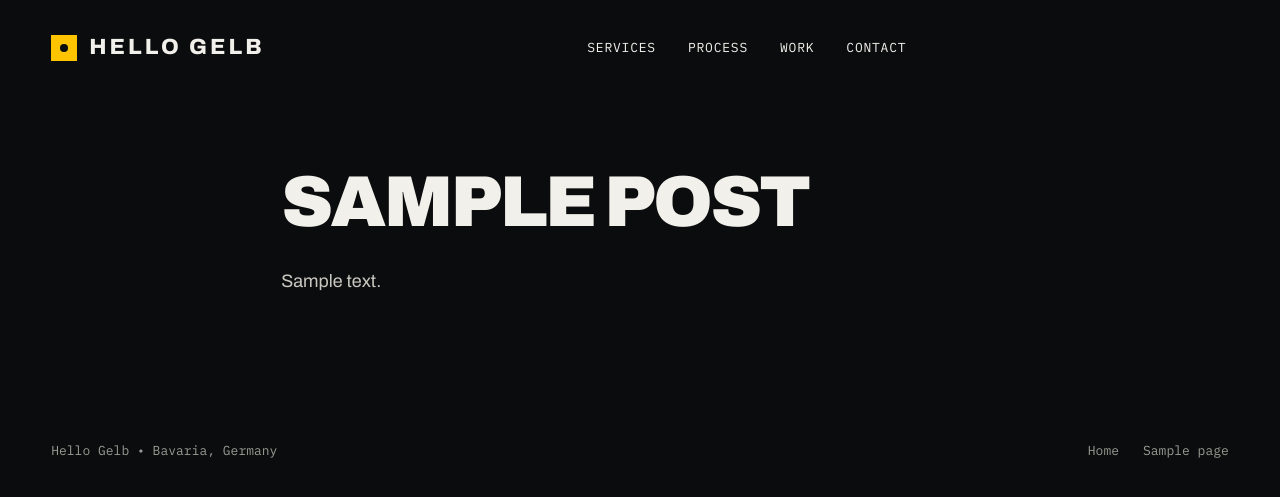
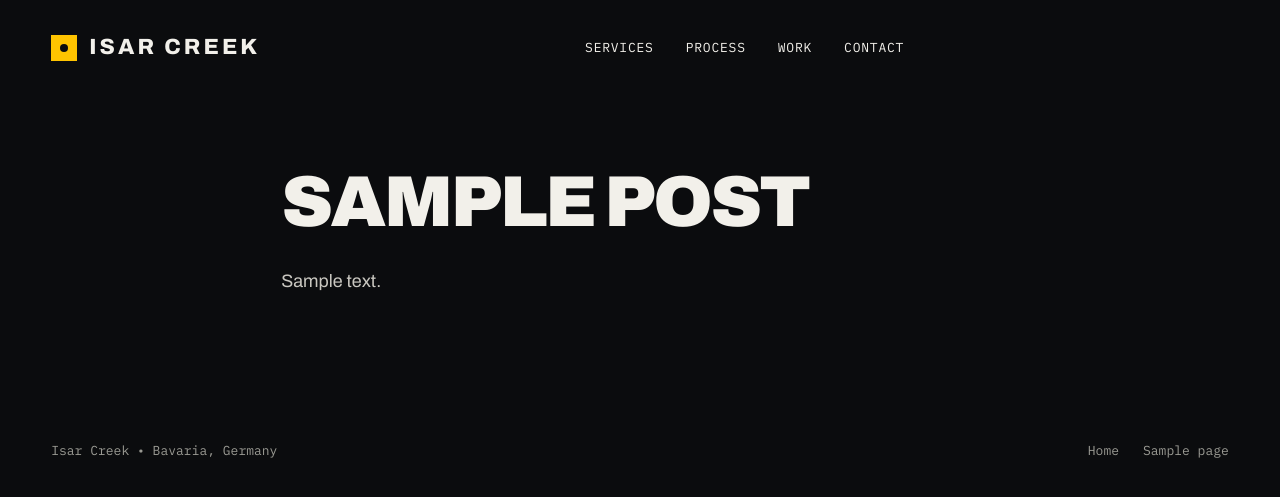
Before and after one commit to mynvan/dubai-web-agency, a WordPress theme: template page.php in a window 1280 px wide. Shown: the top 497 px of the page. Run offline with PHP 8.4 and a stand-in for WordPress, Linux system fonts and the light colour scheme; the site name, menu and one post (Sample post) are stand-ins, and other content is empty.

Commit message:
Marke von Hello Gelb auf Isar Creek umgestellt (Theme-Ordner und Text-Domain bleiben hellogelb)

```diff
--- a/assets/css/main.css
+++ b/assets/css/main.css
@@ -1,4 +1,4 @@
-/* Hello Gelb — main styles. No build step. */
+/* Isar Creek — main styles. No build step. */
 
 @font-face {
 	font-family: "Archivo";
--- a/functions.php
+++ b/functions.php
@@ -1,6 +1,6 @@
 <?php
 /**
- * Hello Gelb theme bootstrap.
+ * Isar Creek theme bootstrap.
  */
 
 if ( ! defined( 'ABSPATH' ) ) {
--- a/inc/config.php
+++ b/inc/config.php
@@ -7,9 +7,9 @@ if ( ! defined( 'ABSPATH' ) ) {
 	exit;
 }
 
-// Brand name shown in logo, hero and footer. Pending final decision.
+// Brand name shown in logo, hero and footer.
 if ( ! defined( 'HG_BRAND' ) ) {
-	define( 'HG_BRAND', 'Hello Gelb' );
+	define( 'HG_BRAND', 'Isar Creek' );
 }
 
 // Public contact e-mail. Leave empty until it exists; it is then not shown.
--- a/inc/i18n.php
+++ b/inc/i18n.php
@@ -147,7 +147,7 @@ add_action( 'init', function () {
 		return;
 	}
 	foreach ( hg_strings() as $key => [ $en ] ) {
-		pll_register_string( $key, $en, 'Hello Gelb', strlen( $en ) > 70 );
+		pll_register_string( $key, $en, 'Isar Creek', strlen( $en ) > 70 );
 	}
 } );
 
--- a/inc/strings-pages.php
+++ b/inc/strings-pages.php
@@ -89,8 +89,8 @@ return [
 
 	// ---- Process page ----
 	'pp_meta'           => [
-		'How a website project with Hello Gelb works: call, quote, design approval, build and review, launch and care. Nothing is built before you approve the design.',
-		'So läuft ein Website-Projekt mit Hello Gelb ab: Gespräch, Angebot, Design-Freigabe, Umsetzung und Abnahme, Livegang und Betreuung. Nichts wird gebaut, bevor Sie das Design freigeben.',
+		'How a website project with Isar Creek works: call, quote, design approval, build and review, launch and care. Nothing is built before you approve the design.',
+		'So läuft ein Website-Projekt mit Isar Creek ab: Gespräch, Angebot, Design-Freigabe, Umsetzung und Abnahme, Livegang und Betreuung. Nichts wird gebaut, bevor Sie das Design freigeben.',
 	],
 	'pp_eyebrow'        => [ '03 — Process', '03 — Ablauf' ],
 	'pp_title_a'        => [ 'You approve the design', 'Sie geben das Design frei,' ],
@@ -127,8 +127,8 @@ return [
 
 	// ---- Contact page ----
 	'cp_meta'           => [
-		'Contact Hello Gelb: book a 30-minute call or send a request. English or German, answer within one working day.',
-		'Kontakt zu Hello Gelb: 30-Minuten-Gespräch buchen oder Anfrage senden. Englisch oder Deutsch, Antwort innerhalb eines Werktags.',
+		'Contact Isar Creek: book a 30-minute call or send a request. English or German, answer within one working day.',
+		'Kontakt zu Isar Creek: 30-Minuten-Gespräch buchen oder Anfrage senden. Englisch oder Deutsch, Antwort innerhalb eines Werktags.',
 	],
 	'cp_eyebrow'        => [ '04 — Contact', '04 — Kontakt' ],
 	'cp_lead'           => [ 'Tell me a little about your project. You get an answer within one working day, in English or German.', 'Erzählen Sie mir kurz von Ihrem Projekt. Sie erhalten innerhalb eines Werktags eine Antwort, auf Englisch oder Deutsch.' ],
--- a/package.json
+++ b/package.json
@@ -1,6 +1,6 @@
 {
-  "name": "hellogelb-theme",
+  "name": "isarcreek-theme",
   "version": "1.0.0",
   "private": true,
-  "description": "WordPress theme Hello Gelb (no build step needed)"
+  "description": "WordPress theme Isar Creek (no build step needed)"
 }
--- a/style.css
+++ b/style.css
@@ -1,6 +1,6 @@
 /*
-Theme Name: Hello Gelb
-Description: Custom theme for the Hello Gelb web studio (Bavaria / Dubai). No page builder, no build step. English and German via Polylang.
+Theme Name: Isar Creek
+Description: Custom theme for the Isar Creek web studio (Bavaria / Dubai). No page builder, no build step. English and German via Polylang.
 Version: 0.3.2
 Requires at least: 6.4
 Requires PHP: 8.0
```
Also changed, not shown: README.md.
